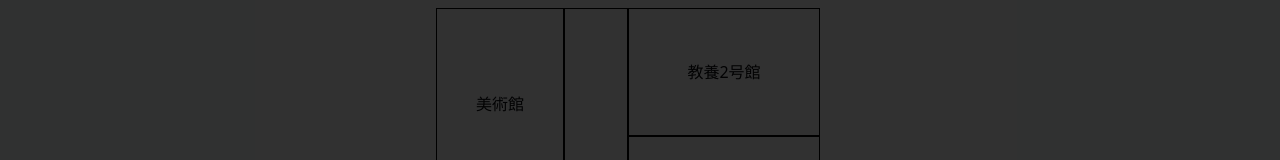
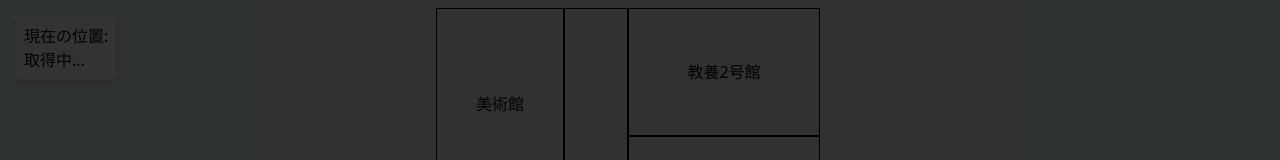
Before and after one commit to scla-sagauniv/Location-information-stamp-app, a React (Vite) app: page / in a window 1280 px wide. Shown: the top 160 px of the page. Built offline with nearby package versions, Linux system fonts and the light colour scheme; no server answers.

Commit message:
現在の位置情報をGPS.tsxに渡す

```diff
--- a/src/hooks/useFirstLoad.ts
+++ b/src/hooks/useFirstLoad.ts
@@ -8,12 +8,14 @@ export const useFirstLoad = (): [
 	selectedLocations: Location[],
 	isWithinRadius: boolean[],
 	altitude: number | null,
+	position: Location | null, // 'Location | null'に変更
 ] => {
 	const radius = 10;
 	const [isExplanationOpen, setIsExplanationOpen] = useState<boolean>(false);
 	const [selectedLocations, setSelectedLocations] = useState<Location[]>([]);
 	const [isWithinRadius, setIsWithinRadius] = useState<boolean[]>([]);
 	const [altitude, setAltitude] = useState<number | null>(null);
+	const [position, setPosition] = useState<Location | null>(null); // 初期値をnullに設定
 
 	useEffect(() => {
 		// モーダル表示チェック
@@ -41,6 +43,7 @@ export const useFirstLoad = (): [
 			localStorage.setItem('selectedLocations', JSON.stringify(locations));
 		}
 		setSelectedLocations(locations);
+
 		// selectedLocations がセットされてから watchGeolocation を呼び出す
 		if (locations.length > 0) {
 			const watchIds = watchGeolocation(
@@ -48,6 +51,7 @@ export const useFirstLoad = (): [
 				radius,
 				setIsWithinRadius,
 				setAltitude,
+				setPosition,
 			);
 			console.log('watchIds', watchIds);
 		}
@@ -59,5 +63,6 @@ export const useFirstLoad = (): [
 		selectedLocations,
 		isWithinRadius,
 		altitude,
+		position,
 	];
 };
--- a/src/pages/GPS.tsx
+++ b/src/pages/GPS.tsx
@@ -10,11 +10,29 @@ import {
 } from '@/components/ui/dialog';
 
 function GPS() {
-	const [isExplanationOpen, setIsExplanationOpen, , isWithinRadius] =
-		useFirstLoad();
+	const [
+		isExplanationOpen,
+		setIsExplanationOpen,
+		,
+		isWithinRadius,
+		,
+		position,
+	] = useFirstLoad();
 
 	return (
 		<div className="h-screen w-screen bg-gray-100">
+			<div className="fixed top-4 left-4 bg-white p-2 rounded shadow-md">
+				<p>現在の位置:</p>
+				{position ? (
+					<>
+						<p>緯度: {position.lat}</p>
+						<p>経度: {position.lon}</p>
+					</>
+				) : (
+					<p>取得中...</p>
+				)}
+			</div>
+
 			<Map />
 			<div className="fixed right-4 bottom-4 space-x-1">
 				<Dialog>
--- a/src/utils/watchGeolocation.ts
+++ b/src/utils/watchGeolocation.ts
@@ -6,6 +6,7 @@ export const watchGeolocation = (
 	radius: number,
 	setIsWithinRadius: React.Dispatch<React.SetStateAction<boolean[]>>,
 	setAltitude: (altitude: number | null) => void,
+	setPosition: (position: Location) => void,
 ): number[] => {
 	const watchIds: number[] = targetLocations.map((targetLocation, index) =>
 		navigator.geolocation.watchPosition(
@@ -22,6 +23,12 @@ export const watchGeolocation = (
 					longitude: position.coords.longitude,
 					altitude: position.coords.altitude,
 					accuracy: position.coords.accuracy,
+				});
+
+				// 位置情報をセット
+				setPosition({
+					lat: position.coords.latitude,
+					lon: position.coords.longitude,
 				});
 
 				setIsWithinRadius((prevIsWithinRadius) => {
```
